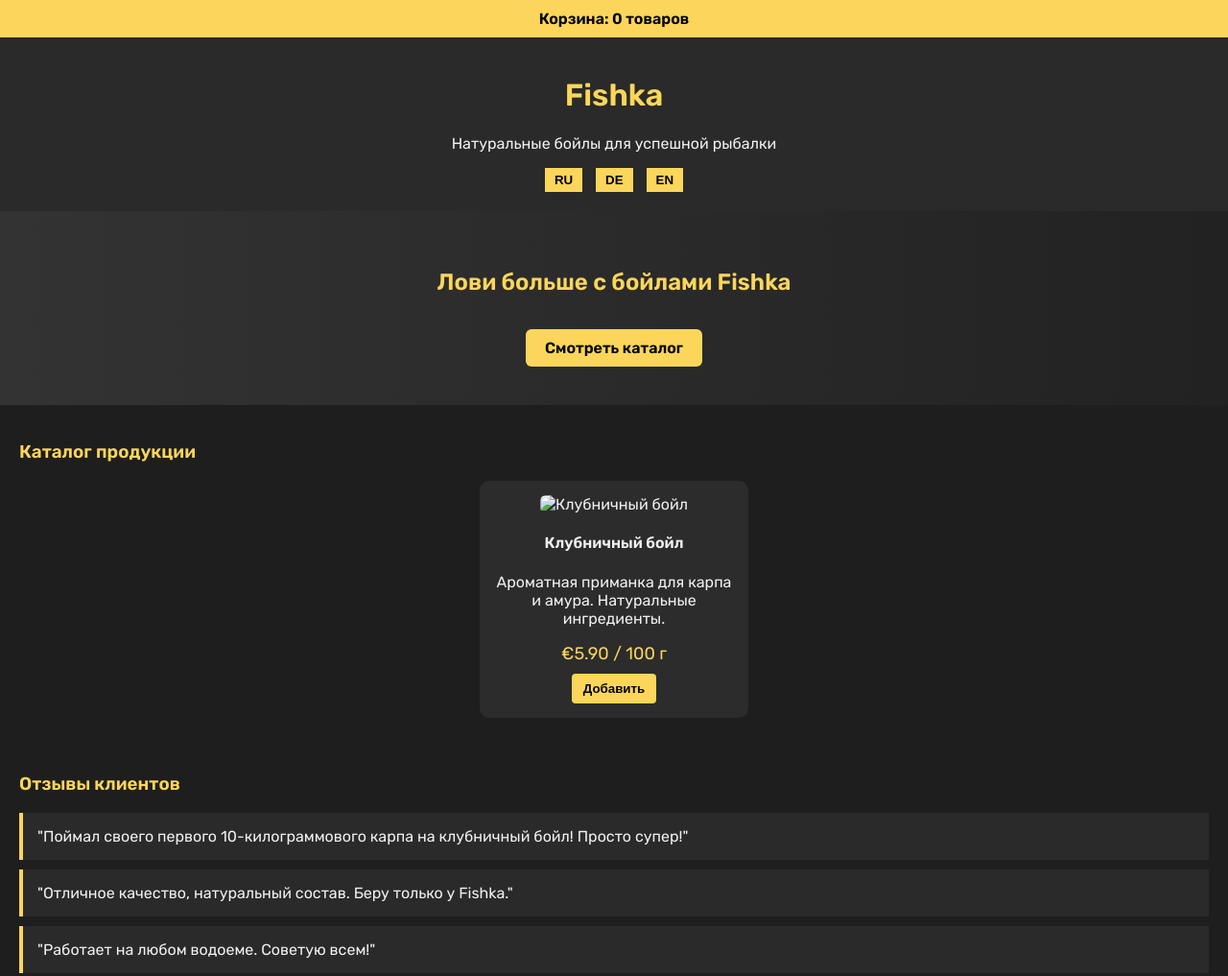
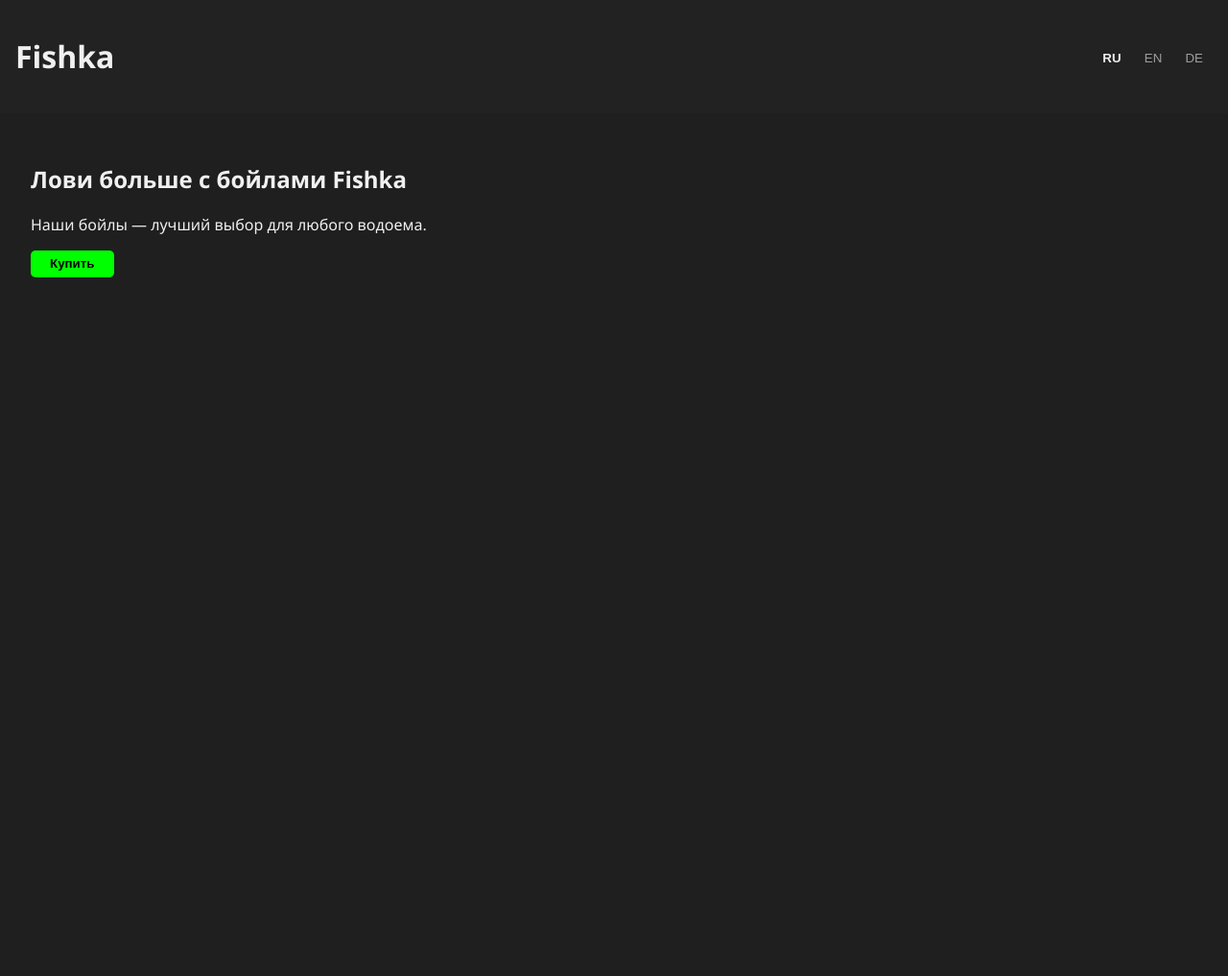
Before and after one commit to nikitochqqque/fishka-site, a plain HTML site: page index.html in a window 1280 px wide. Shown: the top 1017 px of the page at 96% size. After the commit the page ends 800 px from the top, so only its background shows below. Drawn offline with Linux system fonts and the light colour scheme.

Commit message:
Add files via upload

```diff
--- a/index.html
+++ b/index.html
@@ -4,250 +4,151 @@
 <head>
   <meta charset="UTF-8" />
   <meta name="viewport" content="width=device-width, initial-scale=1.0"/>
-  <title>Fishka — Бойлы для рыбалки</title>
-  <link href="https://fonts.googleapis.com/css2?family=Rubik:wght@400;600&display=swap" rel="stylesheet">
+  <title>Fishka</title>
   <style>
     body {
       margin: 0;
-      font-family: 'Rubik', sans-serif;
-      background-color: #1e1e1e;
-      color: #f1f1f1;
+      font-family: 'Segoe UI', sans-serif;
+      background-color: #1f1f1f;
+      color: #f0f0f0;
     }
-    header, footer {
-      padding: 20px;
-      background-color: #2a2a2a;
-      text-align: center;
+    header {
+      display: flex;
+      justify-content: space-between;
+      align-items: center;
+      background-color: #222;
+      padding: 1em;
     }
-    h1, h2, h3 {
-      color: #fbd65a;
+    .lang-switcher button {
+      background: none;
+      border: none;
+      color: #f0f0f0;
+      margin: 0 0.3em;
+      cursor: pointer;
+      opacity: 0.6;
     }
-    .lang-switch button {
-      margin: 0 5px;
-      padding: 5px 10px;
-      background-color: #fbd65a;
-      border: none;
-      cursor: pointer;
+    .lang-switcher button.active {
+      opacity: 1;
       font-weight: bold;
     }
-    .hero {
-      padding: 40px 20px;
-      background: linear-gradient(to right, #333, #222);
-      text-align: center;
+    main {
+      padding: 2em;
     }
-    .hero a {
-      display: inline-block;
-      margin-top: 15px;
-      padding: 10px 20px;
-      background-color: #fbd65a;
+    .buy-btn {
+      padding: 0.5em 1.5em;
+      background: #0f0;
+      border: none;
       color: #000;
-      text-decoration: none;
-      font-weight: bold;
-      border-radius: 6px;
-    }
-    .catalog, .reviews {
-      padding: 20px;
-    }
-    .products {
-      display: flex;
-      flex-wrap: wrap;
-      gap: 20px;
-      justify-content: center;
-    }
-    .product {
-      background-color: #2c2c2c;
-      border-radius: 10px;
-      padding: 15px;
-      max-width: 250px;
-      text-align: center;
-    }
-    .product img {
-      max-width: 100%;
-      border-radius: 6px;
-    }
-    .price {
-      font-size: 18px;
-      margin: 10px 0;
-      color: #fbd65a;
-    }
-    .product button {
-      background-color: #fbd65a;
-      border: none;
-      padding: 8px 12px;
       font-weight: bold;
       cursor: pointer;
-      border-radius: 4px;
+      border-radius: 5px;
     }
-    .review {
-      background-color: #2a2a2a;
-      padding: 15px;
-      margin: 10px 0;
-      border-left: 4px solid #fbd65a;
-    }
-    #cart {
-      background-color: #fbd65a;
-      color: #000;
-      padding: 10px;
-      font-weight: bold;
-      text-align: center;
-      cursor: pointer;
-    }
-    .cart-modal {
+    /* Cart Modal */
+    .modal {
+      display: none;
       position: fixed;
       top: 0; left: 0;
       width: 100%; height: 100%;
       background: rgba(0,0,0,0.6);
-      display: none;
       justify-content: center;
       align-items: center;
     }
-    .cart-content {
-      background: #fff;
-      color: #000;
-      padding: 20px;
-      border-radius: 8px;
+    .modal-content {
+      background: #2e2e2e;
+      padding: 2em;
+      border-radius: 10px;
+      width: 90%;
       max-width: 400px;
-      width: 90%;
     }
-    .cart-content h3 {
+    .modal-content h3 {
       margin-top: 0;
     }
-    .cart-items { margin: 10px 0; }
-    .cart-item { margin-bottom: 10px; }
     .close-btn {
       float: right;
+      background: none;
+      border: none;
+      font-size: 1.5em;
+      color: #fff;
       cursor: pointer;
+    }
+    .checkout-btn {
+      margin-top: 1em;
+      width: 100%;
+      background: #0f0;
+      border: none;
+      padding: 0.7em;
       font-weight: bold;
-      font-size: 18px;
-    }
-    @media (max-width: 600px) {
-      .products {
-        flex-direction: column;
-        align-items: center;
-      }
+      cursor: pointer;
+      color: #000;
+      border-radius: 5px;
     }
   </style>
 </head>
 <body>
+  <header>
+    <h1 data-lang="site-title">Fishka</h1>
+    <div class="lang-switcher">
+      <button onclick="setLang('ru')" id="btn-ru">RU</button>
+      <button onclick="setLang('en')" id="btn-en">EN</button>
+      <button onclick="setLang('de')" id="btn-de">DE</button>
+    </div>
+  </header>
 
-<div id="cart" onclick="toggleCart()">Корзина: <span id="cart-count">0</span> товаров</div>
+  <main>
+    <h2 data-lang="hero-title">Лови больше с бойлами Fishka</h2>
+    <p data-lang="hero-subtitle">Наши бойлы — лучший выбор для любого водоема.</p>
+    <button class="buy-btn" onclick="openCart()" data-lang="buy-button">Купить</button>
+  </main>
 
-<div class="cart-modal" id="cart-modal">
-  <div class="cart-content">
-    <span class="close-btn" onclick="toggleCart()">&times;</span>
-    <h3>Корзина</h3>
-    <div class="cart-items" id="cart-items"></div>
-    <div><strong>Итого: €<span id="cart-total">0.00</span></strong></div>
-    <h4>Оформить заказ</h4>
-    <input type="text" placeholder="Имя" style="width:100%; margin-bottom: 5px;"><br>
-    <input type="email" placeholder="Email или телефон" style="width:100%; margin-bottom: 10px;"><br>
-    <button onclick="submitOrder()">Заказать</button>
+  <!-- Cart Modal -->
+  <div class="modal" id="cartModal">
+    <div class="modal-content">
+      <button class="close-btn" onclick="closeCart()">×</button>
+      <h3 data-lang="cart-title">Ваша корзина</h3>
+      <p data-lang="cart-item">1x Бойлы Fishka</p>
+      <p data-lang="cart-total">Итого: €9.99</p>
+      <button class="checkout-btn" data-lang="checkout-button">Оформить заказ</button>
     </div>
   </div>
 
-<header>
-  <h1 data-lang="brand">Fishka</h1>
-  <p data-lang="tagline">Натуральные бойлы для успешной рыбалки</p>
-  <div class="lang-switch">
-    <button onclick="setLang('ru')">RU</button>
-    <button onclick="setLang('de')">DE</button>
-    <button onclick="setLang('en')">EN</button>
-  </div>
-</header>
-
-<section class="hero">
-  <h2 data-lang="hero-title">Лови больше с бойлами Fishka</h2>
-  <a href="#catalog" data-lang="see-catalog">Смотреть каталог</a>
-</section>
-
-<section class="catalog" id="catalog">
-  <h3 data-lang="catalog">Каталог продукции</h3>
-  <div class="products">
-    <div class="product">
-      <img src="#" alt="Клубничный бойл">
-      <h4 data-lang="boil1">Клубничный бойл</h4>
-      <p data-lang="boil1-desc">Ароматная приманка для карпа и амура. Натуральные ингредиенты.</p>
-      <div class="price">€5.90 / 100 г</div>
-      <button onclick="addToCart('Клубничный бойл', 5.90)">Добавить</button>
-    </div>
-  </div>
-</section>
-
-<section class="reviews">
-  <h3 data-lang="reviews">Отзывы клиентов</h3>
-  <div class="review" data-lang="review1">"Поймал своего первого 10-килограммового карпа на клубничный бойл! Просто супер!"</div>
-  <div class="review" data-lang="review2">"Отличное качество, натуральный состав. Беру только у Fishka."</div>
-  <div class="review" data-lang="review3">"Работает на любом водоеме. Советую всем!"</div>
-</section>
-
-<footer>
-  <p data-lang="insta">Следите за нами в Instagram: <a href="https://instagram.com/yourbrand" target="_blank">@yourbrand</a></p>
-</footer>
-
   <script>
-let cartCount = 0;
-let cart = [];
-
-function addToCart(name, price) {
-  cart.push({name, price});
-  cartCount++;
-  document.getElementById('cart-count').innerText = cartCount;
-  updateCartModal();
-  document.getElementById('cart-modal').style.display = 'flex';
-}
-
-function updateCartModal() {
-  const container = document.getElementById('cart-items');
-  container.innerHTML = '';
-  let total = 0;
-  cart.forEach((item) => {
-    container.innerHTML += `<div class="cart-item">${item.name} - €${item.price.toFixed(2)}</div>`;
-    total += item.price;
-  });
-  document.getElementById('cart-total').innerText = total.toFixed(2);
-}
-
-function toggleCart() {
-  const modal = document.getElementById('cart-modal');
-  modal.style.display = modal.style.display === 'flex' ? 'none' : 'flex';
-}
-
-function submitOrder() {
-  alert('Заказ отправлен!');
-  cart = [];
-  cartCount = 0;
-  document.getElementById('cart-count').innerText = '0';
-  toggleCart();
-}
-
     const translations = {
+      ru: {
+        "site-title": "Fishka",
+        "hero-title": "Лови больше с бойлами Fishka",
+        "hero-subtitle": "Наши бойлы — лучший выбор для любого водоема.",
+        "buy-button": "Купить",
+        "cart-title": "Ваша корзина",
+        "cart-item": "1x Бойлы Fishka",
+        "cart-total": "Итого: €9.99",
+        "checkout-button": "Оформить заказ"
+      },
       en: {
-    brand: "Fishka",
-    tagline: "Natural boilies for successful fishing",
-    hero-title: "Catch more with Fishka boilies",
-    see-catalog: "View Catalog",
-    catalog: "Product Catalog",
-    boil1: "Strawberry Boilie",
-    boil1-desc: "Aromatic bait for carp and grass carp. Natural ingredients.",
-    reviews: "Customer Reviews",
-    review1: ""Caught my first 10kg carp with the strawberry boilie! Amazing!"",
-    review2: ""Great quality, natural ingredients. I only buy from Fishka."",
-    review3: ""Works in any pond. Highly recommend!"",
-    insta: "Follow us on Instagram:"
+        "site-title": "Fishka",
+        "hero-title": "Catch more with Fishka boilies",
+        "hero-subtitle": "Our boilies are the best choice for any waters.",
+        "buy-button": "Buy",
+        "cart-title": "Your Cart",
+        "cart-item": "1x Fishka Boilies",
+        "cart-total": "Total: €9.99",
+        "checkout-button": "Checkout"
       },
       de: {
-    brand: "Fishka",
-    tagline: "Natürliche Boilies für erfolgreiches Angeln",
-    hero-title: "Fange mehr mit Fishka-Boilies",
-    see-catalog: "Zum Katalog",
-    catalog: "Produktkatalog",
-    boil1: "Erdbeer-Boilie",
-    boil1-desc: "Aromatischer Köder für Karpfen. Natürliche Zutaten.",
-    reviews: "Kundenmeinungen",
-    review1: ""Habe meinen ersten 10-kg-Karpfen mit dem Erdbeer-Boilie gefangen! Super!"",
-    review2: ""Top Qualität, natürliche Zutaten. Nur Fishka für mich."",
-    review3: ""Funktioniert in jedem Gewässer. Sehr zu empfehlen!"",
-    insta: "Folge uns auf Instagram:"
+        "site-title": "Fishka",
+        "hero-title": "Fange mehr mit Fishka Boilies",
+        "hero-subtitle": "Unsere Boilies sind die beste Wahl für jedes Gewässer.",
+        "buy-button": "Kaufen",
+        "cart-title": "Ihr Warenkorb",
+        "cart-item": "1x Fishka Boilies",
+        "cart-total": "Gesamt: €9.99",
+        "checkout-button": "Zur Kasse"
       }
+    };
+
+    const langButtons = {
+      ru: document.getElementById("btn-ru"),
+      en: document.getElementById("btn-en"),
+      de: document.getElementById("btn-de")
     };
 
     function setLang(lang) {
@@ -258,12 +159,21 @@
           el.innerText = translations[lang][key];
         }
       });
+      Object.keys(langButtons).forEach(k => {
+        langButtons[k].classList.toggle("active", k === lang);
+      });
     }
 
-if (localStorage.getItem('lang')) {
-  setLang(localStorage.getItem('lang'));
+    const savedLang = localStorage.getItem('lang') || 'ru';
+    setLang(savedLang);
+
+    function openCart() {
+      document.getElementById("cartModal").style.display = "flex";
+    }
+
+    function closeCart() {
+      document.getElementById("cartModal").style.display = "none";
     }
   </script>
-
 </body>
 </html>
```
Lines whose indentation alone changed are shown as unchanged.
